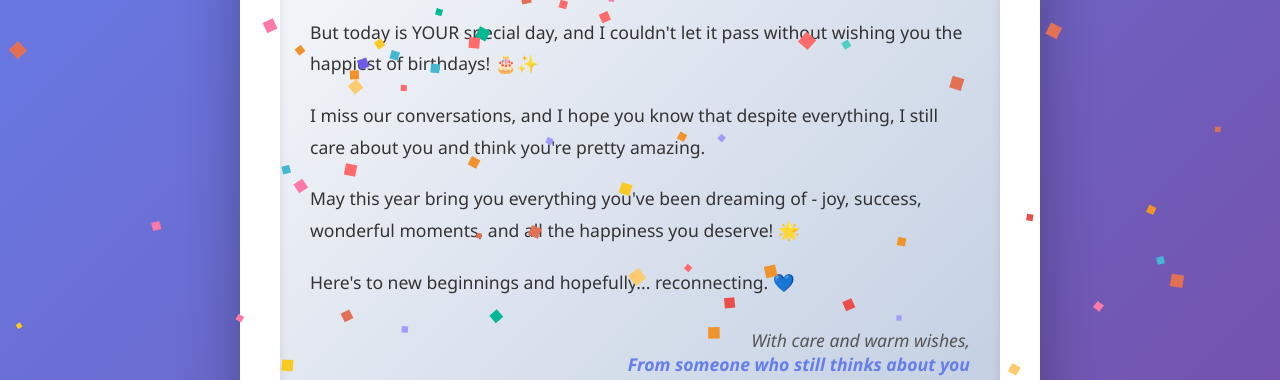
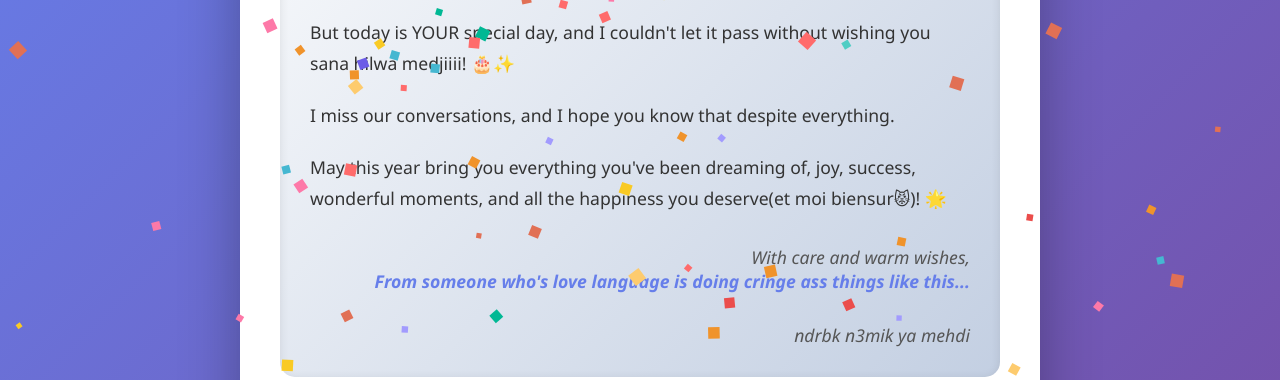
Before and after one commit to naderyb/birthday, a plain HTML site: page index.html in a window 1280 px wide. Shown: the part 250-630 px from the top of the page. Drawn offline with Linux system fonts and the light colour scheme.

Commit message:
Update index.html

```diff
--- a/index.html
+++ b/index.html
@@ -27,22 +27,21 @@
                 </p>
                 <p class="message">
                     But today is YOUR special day, and I couldn't let it pass without wishing you
-                    the happiest of birthdays! 🎂✨
+                    sana hilwa medjiiii! 🎂✨
                 </p>
                 <p class="message">
-                    I miss our conversations, and I hope you know that despite everything,
-                    I still care about you and think you're pretty amazing.
+                    I miss our conversations, and I hope you know that despite everything.
                 </p>
                 <p class="message">
-                    May this year bring you everything you've been dreaming of -
-                    joy, success, wonderful moments, and all the happiness you deserve! 🌟
-                </p>
-                <p class="message">
-                    Here's to new beginnings and hopefully... reconnecting. 💙
+                    May this year bring you everything you've been dreaming of,
+                    joy, success, wonderful moments, and all the happiness you deserve(et moi biensur😾)! 🌟
                 </p>
                 <p class="signature">
                     With care and warm wishes,<br>
-                    <span class="sender">From someone who still thinks about you</span>
+                    <span class="sender">From someone who's love language is doing cringe ass things like this...</span>
+                </p>
+                <p class="signature">
+                    ndrbk n3mik ya mehdi
                 </p>
             </div>
 
```
